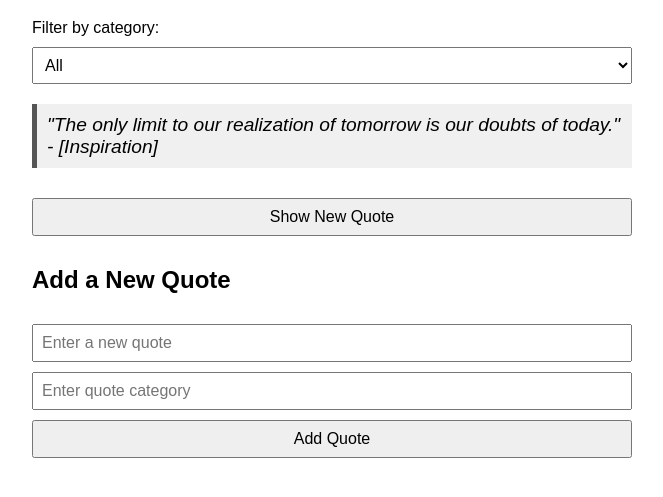
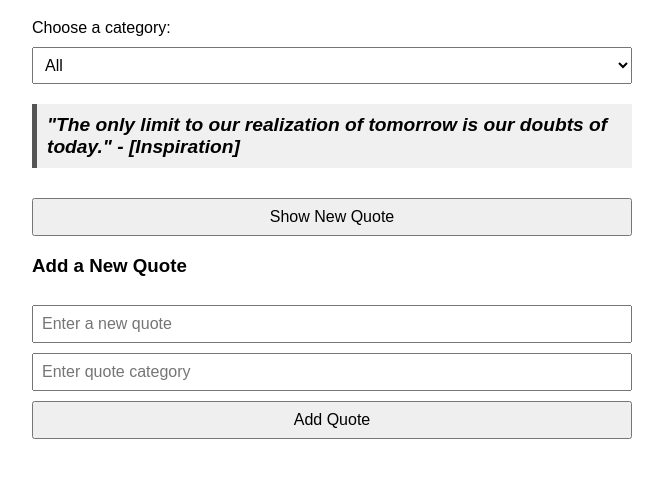
Before and after one commit to kadafa-rash/alx_fe_javascript, a plain HTML site: page dom-manipulation/index.html in a window 1280 px wide. Both pictures are taken after typing "Sample", "Sample" into the empty fields and a click on the button "Add Quote". Shown: the part 81-578 px from the top of the page, without its empty margins (308-971 px from the left). Drawn offline with Linux system fonts and the light colour scheme.

Commit message:
change 2 files

```diff
--- a/dom-manipulation/index.html
+++ b/dom-manipulation/index.html
@@ -41,26 +41,19 @@
 <body>
   <h1>Dynamic Quote Generator</h1>
 
-  <!-- Filter Dropdown -->
+  <!-- Category Dropdown -->
   <div>
-    <label for="categoryFilter">Filter by category:</label>
-    <select id="categoryFilter"></select>
+    <label for="categorySelect">Choose a category:</label>
+    <select id="categorySelect"></select>
   </div>
 
   <!-- Quote Display -->
-  <div id="quoteDisplay">Loading quote...</div>
+  <div id="quoteDisplay" style="margin: 20px 0; font-weight: bold;"></div>
 
-  <!-- Button to show a new quote -->
+  <!-- Show Quote Button -->
   <button id="newQuote">Show New Quote</button>
 
-  <!-- Form to add a new quote -->
-  <h2>Add a New Quote</h2>
-  <div>
-    <input id="newQuoteText" type="text" placeholder="Enter a new quote" />
-    <input id="newQuoteCategory" type="text" placeholder="Enter quote category" />
-    <button id="addQuoteBtn">Add Quote</button>
-  </div>
-
+  <!-- JS file -->
   <script src="script.js"></script>
 </body>
 </html>
--- a/dom-manipulation/script.js
+++ b/dom-manipulation/script.js
@@ -8,12 +8,11 @@ let quotes = [
 // Cached DOM elements
 const quoteDisplay = document.getElementById('quoteDisplay');
 const newQuoteBtn = document.getElementById('newQuote');
-const addQuoteBtn = document.getElementById('addQuoteBtn');
-const categoryFilter = document.getElementById('categoryFilter');
+const categoryFilter = document.getElementById('categorySelect');
 
 // === Utility Functions ===
 
-// Get random quote, optionally by category
+// Get random quote, optionally filtered by category
 function getRandomQuote(category = null) {
   const filteredQuotes = category && category !== 'All'
     ? quotes.filter(q => q.category.toLowerCase() === category.toLowerCase())
@@ -25,7 +24,7 @@ function getRandomQuote(category = null) {
   return filteredQuotes[randomIndex];
 }
 
-// Display a random quote in the DOM
+// Show a random quote in the DOM
 function showRandomQuote() {
   const selectedCategory = categoryFilter.value;
   const quote = getRandomQuote(selectedCategory);
@@ -34,7 +33,7 @@ function showRandomQuote() {
     : "No quotes available in this category.";
 }
 
-// Populate category dropdown
+// Update the category dropdown with unique categories
 function updateCategoryFilter() {
   const categories = [...new Set(quotes.map(q => q.category))];
   categoryFilter.innerHTML = '';
@@ -61,25 +60,57 @@ function addQuote() {
   const newCategory = categoryInput.value.trim();
 
   if (newText === "" || newCategory === "") {
-    alert("Please enter both quote text and category.");
+    alert("Please enter both a quote and a category.");
     return;
   }
 
   quotes.push({ text: newText, category: newCategory });
-  updateCategoryFilter(); // Refresh category list
+  updateCategoryFilter(); // Refresh categories
+  showRandomQuote(); // Optionally display the new quote
 
   textInput.value = "";
   categoryInput.value = "";
 
   alert("Quote added successfully!");
-  showRandomQuote(); // ✅ Show the new quote immediately
+}
+
+// Dynamically create the add-quote form
+function createAddQuoteForm() {
+  const formTitle = document.createElement('h3');
+  formTitle.textContent = "Add a New Quote";
+
+  const formContainer = document.createElement('div');
+
+  const inputText = document.createElement('input');
+  inputText.id = 'newQuoteText';
+  inputText.type = 'text';
+  inputText.placeholder = 'Enter a new quote';
+
+  const inputCategory = document.createElement('input');
+  inputCategory.id = 'newQuoteCategory';
+  inputCategory.type = 'text';
+  inputCategory.placeholder = 'Enter quote category';
+
+  const addButton = document.createElement('button');
+  addButton.id = 'addQuoteBtn';
+  addButton.textContent = 'Add Quote';
+
+  formContainer.appendChild(inputText);
+  formContainer.appendChild(inputCategory);
+  formContainer.appendChild(addButton);
+
+  document.body.appendChild(formTitle);
+  document.body.appendChild(formContainer);
+
+  // Add event listener to the dynamically created button
+  addButton.addEventListener('click', addQuote);
 }
 
 // === Event Listeners ===
 newQuoteBtn.addEventListener('click', showRandomQuote);
-addQuoteBtn.addEventListener('click', addQuote);
 categoryFilter.addEventListener('change', showRandomQuote);
 
-// Initial Setup
+// === Initialize ===
 updateCategoryFilter();
-showRandomQuote(); // Display a random quote on load
+showRandomQuote();
+createAddQuoteForm(); // ✅ Create the form dynamically
```
